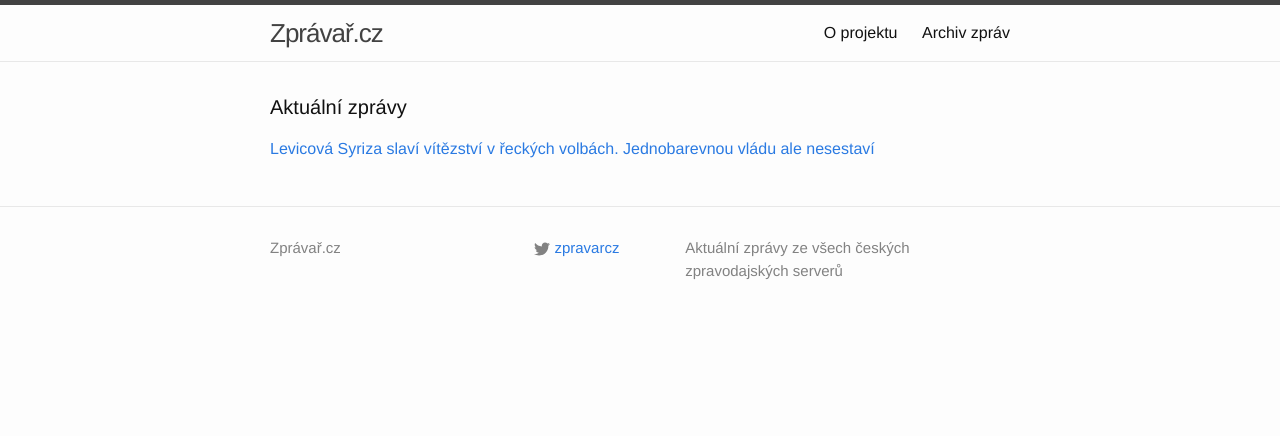
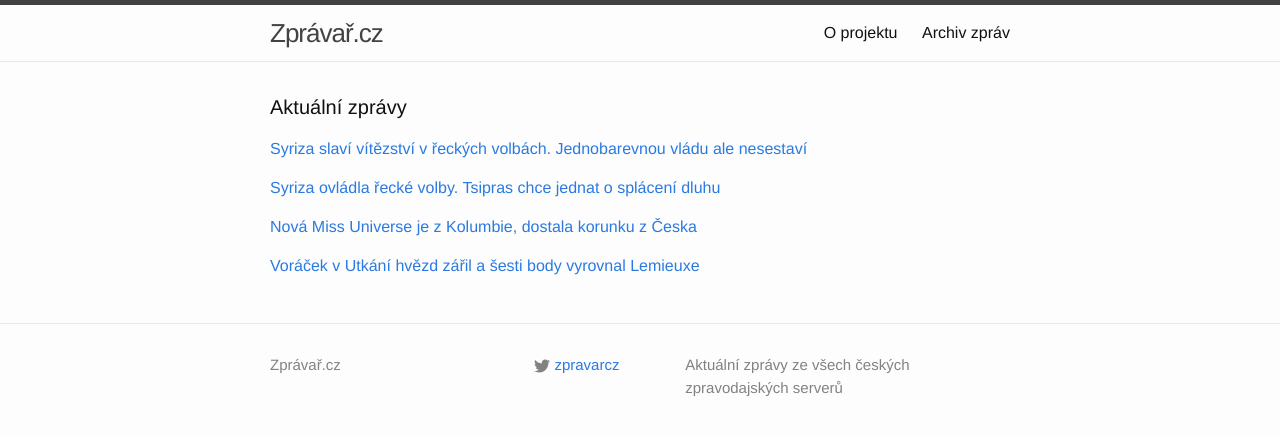
Before and after one commit to adliska/zpravar, a Jekyll site: the page built from index.html, in a window 1280 px wide. Shown: the top 436 px of the page. Built offline with Jekyll 4.4.1, drawn with Linux system fonts in a browser that asks for light colours.

Commit message:
zpravar news update

```diff
--- a/index.html
+++ b/index.html
@@ -5,11 +5,34 @@ layout: default
 <div class="home">
     <h1 class="page-heading">Aktuální zprávy</h1>
 
-<p><a href="javascript:;" onclick="toggle_visibility('zpravy0')">Levicová Syriza slaví vítězství v řeckých volbách. Jednobarevnou vládu ale nesestaví</a></p>
+<p><a href="javascript:;" onclick="toggle_visibility('zpravy0')">Syriza slaví vítězství v řeckých volbách. Jednobarevnou vládu ale nesestaví</a></p>
 <div id="zpravy0" style="display:none">
 <ul>
+<li><a href=http://www.rozhlas.cz/_zprava/syriza-slavi-vitezstvi-v-reckych-volbach-jednobarevnou-vladu-ale-nesestavi--1447751>Syriza slaví vítězství v řeckých volbách. Jednobarevnou vládu ale nesestaví - www.rozhlas.cz</a></li>
 <li><a href=http://www.rozhlas.cz/_zprava/levicova-syriza-slavi-vitezstvi-v-reckych-volbach-jednobarevnou-vladu-ale-nesestavi--1447751>Levicová Syriza slaví vítězství v řeckých volbách. Jednobarevnou vládu ale nesestaví - www.rozhlas.cz</a></li>
 <li><a href=http://www.rozhlas.cz/_zprava/vitezem-reckych-voleb-je-radikalne-levicova-syriza-jednobarevnou-vladu-ale-nesestavi--1447751>Vítězem řeckých voleb je radikálně levicová Syriza. Jednobarevnou vládu ale nesestaví - www.rozhlas.cz</a></li>
 <li><a href=http://www.rozhlas.cz/_zprava/recke-predcasne-volby-vyhrala-radikalni-levice-syriza-samaras-uznal-porazku--1447751>Řecké předčasné volby vyhrála radikální levice Syriza, Samaras uznal porážku - www.rozhlas.cz</a></li>
 </ul>
+</div><p><a href="javascript:;" onclick="toggle_visibility('zpravy1')">Syriza ovládla řecké volby. Tsipras chce jednat o splácení dluhu</a></p>
+<div id="zpravy1" style="display:none">
+<ul>
+<li><a href=http://zpravy.e15.cz/zahranicni/politika/syriza-ovladla-recke-volby-tsipras-chce-jednat-o-splaceni-dluhu-1156221>Syriza ovládla řecké volby. Tsipras chce jednat o splácení dluhu - zpravy.e15.cz</a></li>
+<li><a href=http://www.ceskenoviny.cz/zpravy/zpravy/syriza-jasne-vyhrala-recke-volby-ale-pry-nema-absolutni-vetsinu/1173392>SYRIZA jasně vyhrála řecké volby, ale prý nemá absolutní většinu - www.ceskenoviny.cz</a></li>
+<li><a href=http://www.ceskatelevize.cz/ct24/svet/299479-syriza-jasne-vyhrala-recke-volby-absolutni-vetsinu-ale-nema/>Syriza jasně vyhrála řecké volby, absolutní většinu ale nemá - www.ceskatelevize.cz</a></li>
+<li><a href=http://www.tyden.cz/rubriky/zahranici/evropa/levicova-syriza-jasne-ovladla-volby-slibuje-radikalni-zmeny_331321.html>Levicová SYRIZA jasně ovládla volby, slibuje radikální změny - www.tyden.cz</a></li>
+</ul>
+</div><p><a href="javascript:;" onclick="toggle_visibility('zpravy2')">Nová Miss Universe je z Kolumbie, dostala korunku z Česka</a></p>
+<div id="zpravy2" style="display:none">
+<ul>
+<li><a href=http://revue.idnes.cz/miss-universe-se-stala-paulina-vega-z-kolumbie-fq1-/missamodelky.aspx?c=A150126_061920_missamodelky_nh>Nová Miss Universe je z Kolumbie, dostala korunku z Česka - revue.idnes.cz</a></li>
+<li><a href=http://www.novinky.cz/koktejl/359787-novou-miss-universe-se-stala-kolumbijka-paulina-vegaova.html>Novou Miss Universe se stala Kolumbijka Paulina Vegaová  - www.novinky.cz</a></li>
+<li><a href=http://www.ceskenoviny.cz/zpravy/zpravy/novou-miss-universe-se-stala-kolumbijka-paulina-vegaova/1173402>Novou Miss Universe se stala Kolumbijka Paulina Vegaová - www.ceskenoviny.cz</a></li>
+</ul>
+</div><p><a href="javascript:;" onclick="toggle_visibility('zpravy3')">Voráček v Utkání hvězd zářil a šesti body vyrovnal Lemieuxe</a></p>
+<div id="zpravy3" style="display:none">
+<ul>
+<li><a href=http://sport.aktualne.cz/voracek-v-utkani-hvezd-zaril-a-sesti-body-vyrovnal-lemieuxe/r~e19f926ca51c11e4b98c002590604f2e/>Voráček v Utkání hvězd zářil a šesti body vyrovnal Lemieuxe - sport.aktualne.cz</a></li>
+<li><a href=http://www.tyden.cz/rubriky/sport/hokej/nhl/voracek-v-utkani-hvezd-nhl-vyrovnal-rekord-lemieuxe_331330.html>Voráček v Utkání hvězd NHL vyrovnal rekord Lemieuxe - www.tyden.cz</a></li>
+<li><a href=http://www.sportovninoviny.cz/zpravy/voracek-se-sesti-body-v-utkani-hvezd-nhl-vyrovnal-rekord-lemieuxe/1173390>Voráček se šesti body v Utkání hvězd NHL vyrovnal rekord Lemieuxe - www.sportovninoviny.cz</a></li>
+</ul>
 </div></div>
```
